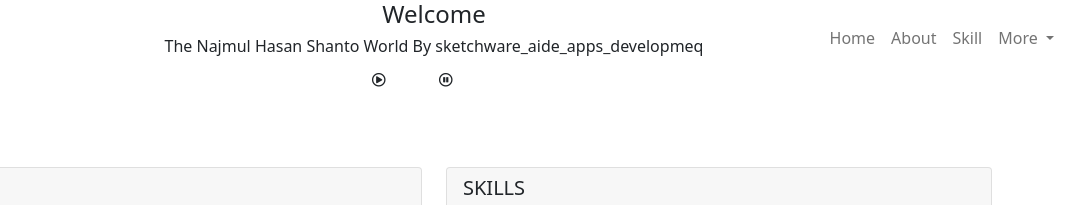
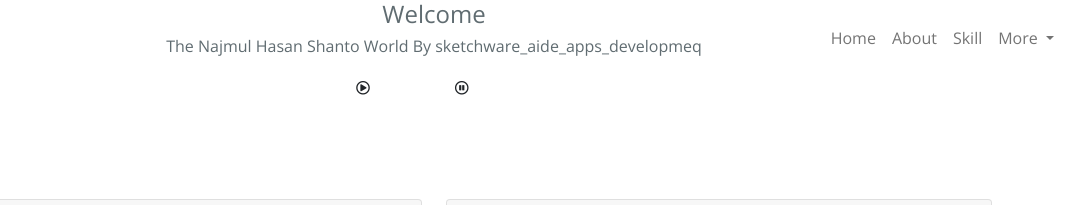
Before and after one commit to najmulhasanshanto/TBM-MAIN-WEBVIEW, a plain HTML site: page TEAM-BLACK-MASTOR-MAIN-WEDVIEW-main/index.html in a window 1280 px wide. Shown: the top 205 px of the page, 206-1280 px from the left. Drawn offline with nearby package versions, Linux system fonts and the light colour scheme; files that its build step writes are made by us from their sources; a script that the page names is missing.

Commit message:
Update index.html

```diff
--- a/TEAM-BLACK-MASTOR-MAIN-WEDVIEW-main/index.html
+++ b/TEAM-BLACK-MASTOR-MAIN-WEDVIEW-main/index.html
@@ -23,7 +23,7 @@
 
     <link rel="stylesheet" href="css/bootstrap.min.css">
 
-    <link rel="stylesheet" href="css/style.csss">
+    <link rel="stylesheet" href="css/style.css">
 
   </head>
 
```
